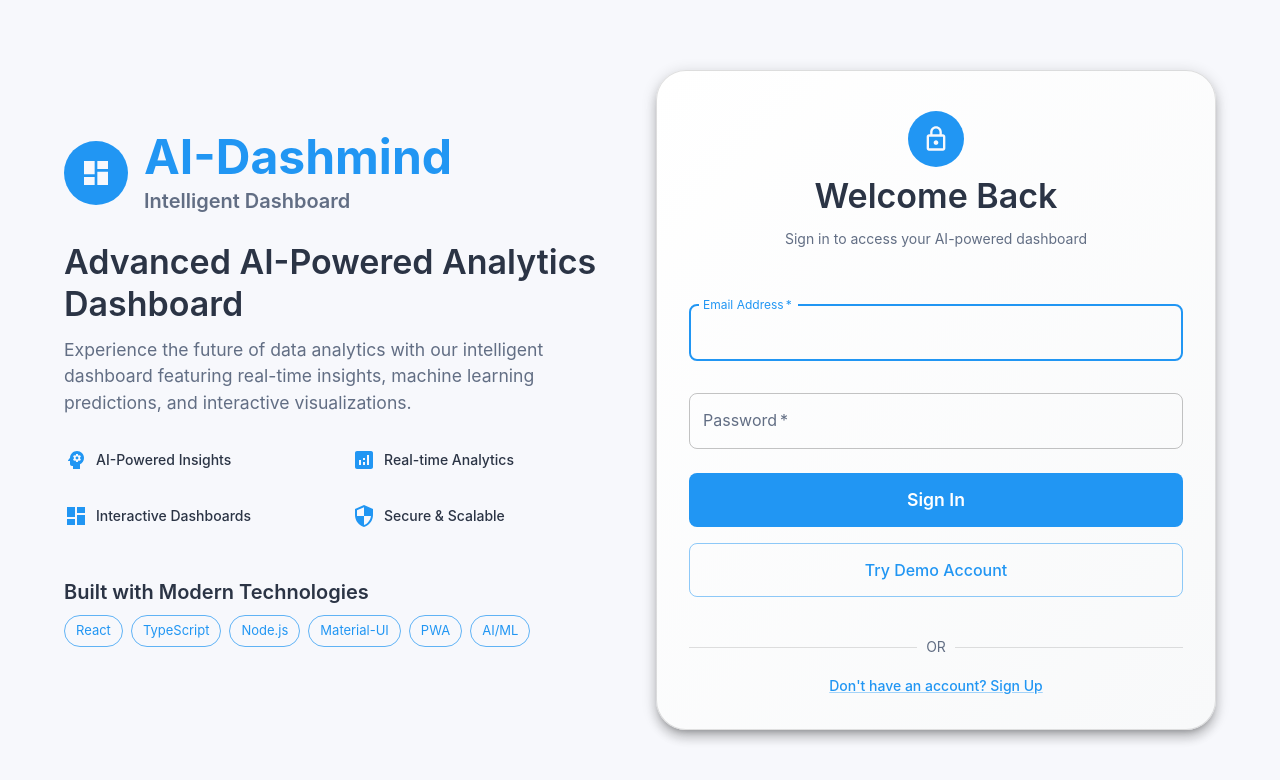
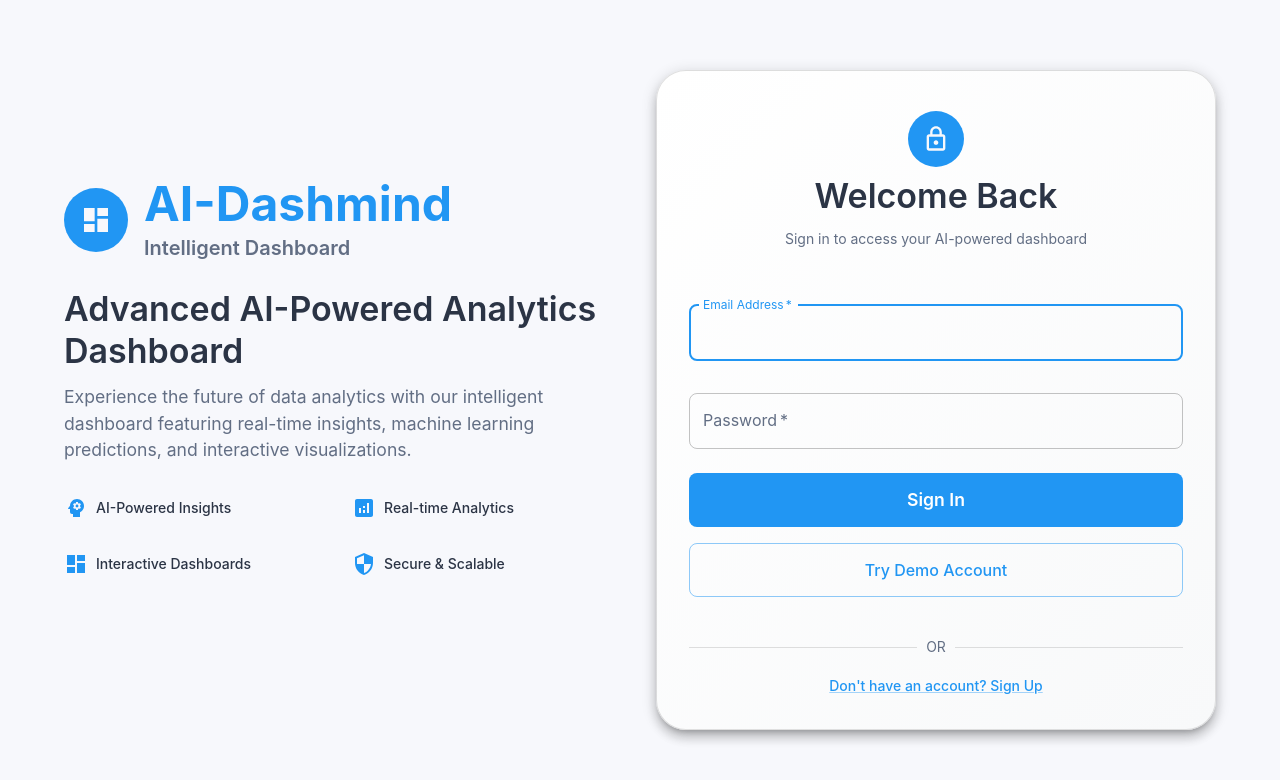
Before and after one commit to Tushar-Jain07/ai-powered-dashboard, a React (Vite) app in the folder frontend/: page /login in a window 1280 px wide. Shown: the top 780 px of the page. Built offline with nearby package versions, Linux system fonts and the light colour scheme.

Commit message:
Remove 'Built with Modern Technologies' section from login page

```diff
--- a/frontend/src/pages/Login.tsx
+++ b/frontend/src/pages/Login.tsx
@@ -156,19 +156,7 @@ const Login: React.FC = () => {
               </Box>
 
               {/* Tech stack */}
-              <Box sx={{ mb: 3 }}>
-                <Typography variant="h6" gutterBottom fontWeight="600">
-                  Built with Modern Technologies
-                </Typography>
-                <Box sx={{ display: 'flex', flexWrap: 'wrap', gap: 1 }}>
-                  <Chip label="React" color="primary" variant="outlined" />
-                  <Chip label="TypeScript" color="primary" variant="outlined" />
-                  <Chip label="Node.js" color="primary" variant="outlined" />
-                  <Chip label="Material-UI" color="primary" variant="outlined" />
-                  <Chip label="PWA" color="primary" variant="outlined" />
-                  <Chip label="AI/ML" color="primary" variant="outlined" />
-                </Box>
-              </Box>
+              {/* Removed 'Built with Modern Technologies' and Chip components as requested */}
             </Box>
           </Grid>
 
```
